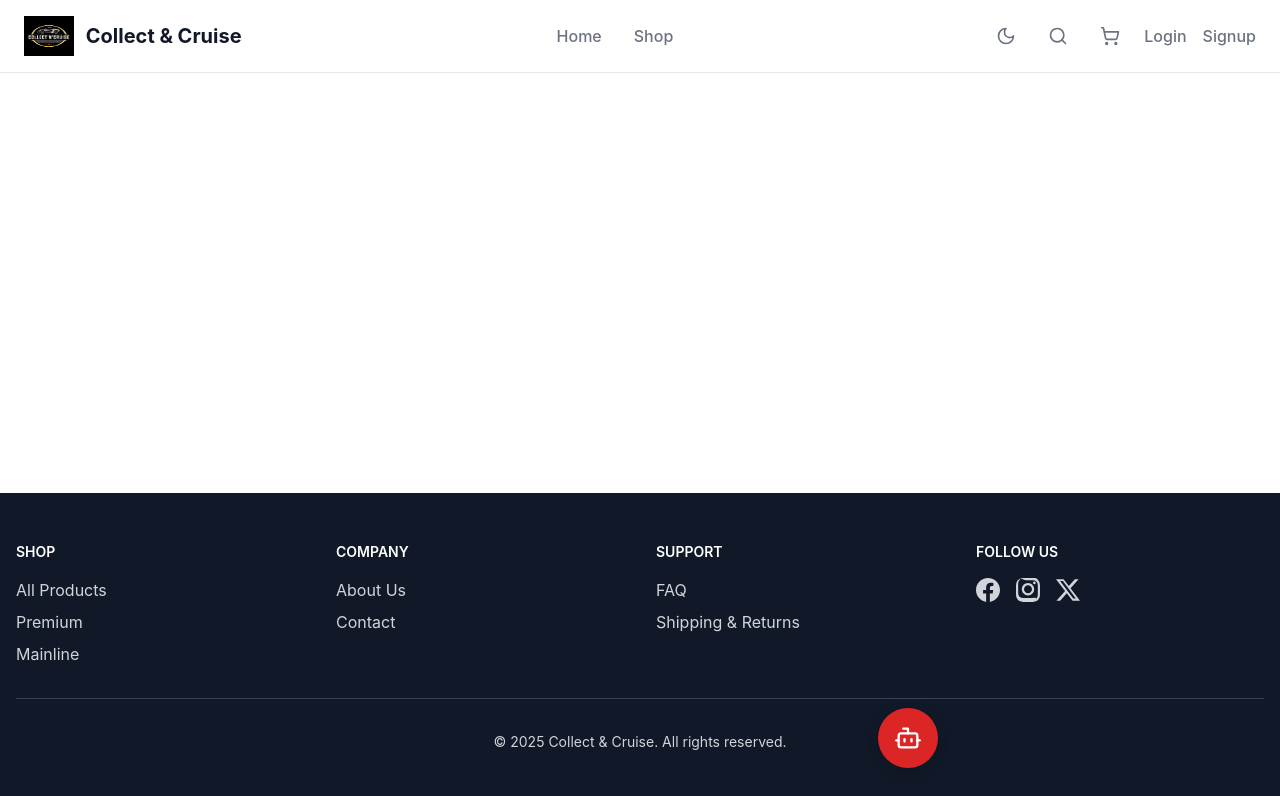
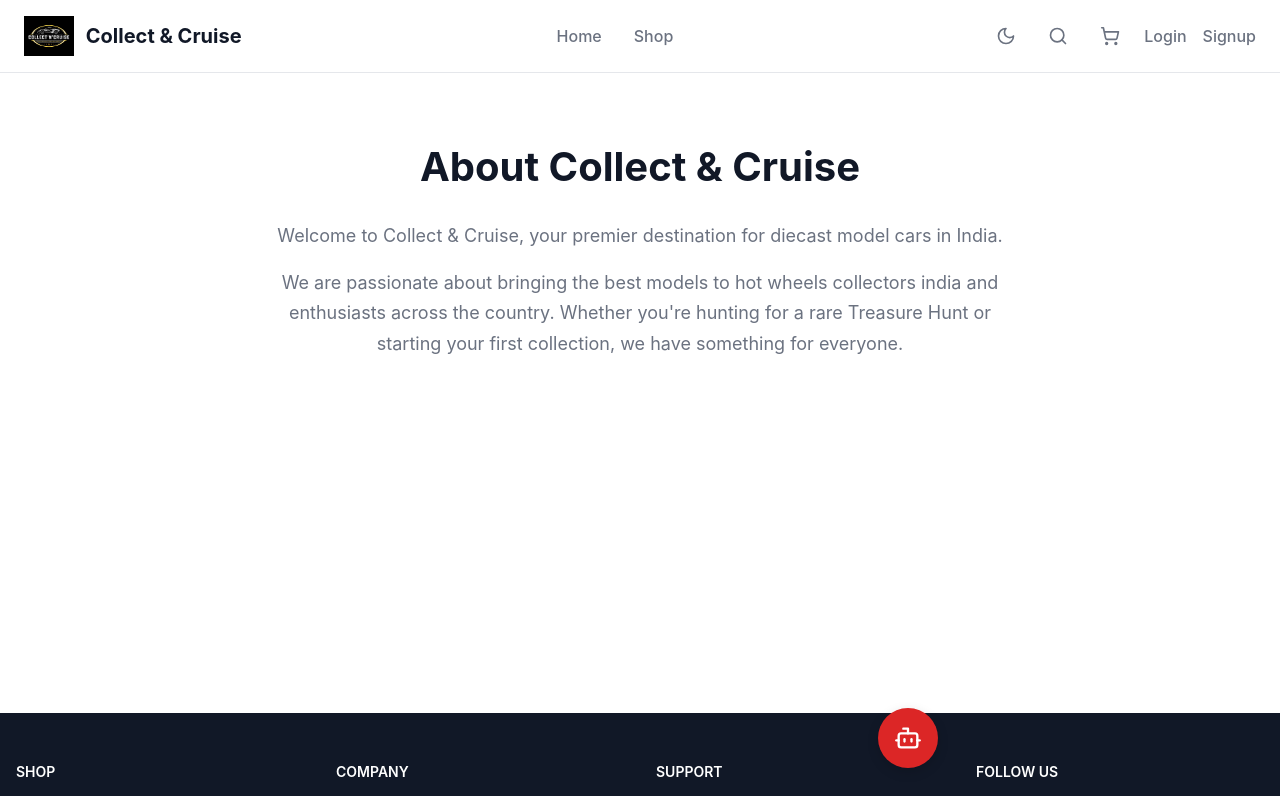
Before and after one commit to Abhijain01/collect-and-cruise, a React (Vite) app in the folder frontend/: page /about in a window 1280 px wide. Shown: the top 796 px of the page. Built offline with nearby package versions, Linux system fonts and the light colour scheme.

Commit message:
feat: implement SEO tags and About page

```diff
--- a/frontend/index.html
+++ b/frontend/index.html
@@ -4,7 +4,41 @@
     <meta charset="UTF-8" />
     <link rel="icon" type="image/svg+xml" href="/vite.svg" />
     <meta name="viewport" content="width=device-width, initial-scale=1.0" />
-    <title>Collect and Cruise</title>
+    <title>Collect & Cruise | Buy Diecast Model Cars & Hot Wheels Online India</title>
+    <meta name="description" content="Buy Hot Wheels, Matchbox, and Majorette diecast cars online in India. Shop for exclusive Treasure Hunts, Super Treasure Hunts, and Premium models at Collect & Cruise." />
+    <meta name="keywords" content="buy hot wheels india, diecast model cars online india, hot wheels treasure hunt 2026, hot wheels super treasure hunt, hot wheels collectors india, rare hot wheels cars, hot wheels premium" />
+
+    <link rel="canonical" href="https://collect-and-cruise.vercel.app" />
+
+    <!-- Open Graph tags -->
+    <meta property="og:title" content="Collect & Cruise | Buy Diecast Model Cars & Hot Wheels Online India" />
+    <meta property="og:description" content="Buy Hot Wheels, Matchbox, and Majorette diecast cars online in India. Shop for exclusive Treasure Hunts, Super Treasure Hunts, and Premium models at Collect & Cruise." />
+    <meta property="og:url" content="https://collect-and-cruise.vercel.app" />
+    <meta property="og:image" content="https://collect-and-cruise.vercel.app/images/hero-banner.png" />
+    <meta property="og:type" content="website" />
+    <meta property="og:site_name" content="Collect & Cruise" />
+
+    <!-- Twitter Card meta tags -->
+    <meta name="twitter:card" content="summary_large_image" />
+    <meta name="twitter:title" content="Collect & Cruise | Buy Diecast Model Cars & Hot Wheels Online India" />
+    <meta name="twitter:description" content="Buy Hot Wheels, Matchbox, and Majorette diecast cars online in India. Shop for exclusive Treasure Hunts, Super Treasure Hunts, and Premium models at Collect & Cruise." />
+    <meta name="twitter:image" content="https://collect-and-cruise.vercel.app/images/hero-banner.png" />
+
+    <!-- Organization JSON-LD -->
+    <script type="application/ld+json">
+      {
+        "@context": "https://schema.org",
+        "@type": "Organization",
+        "name": "Collect & Cruise",
+        "url": "https://collect-and-cruise.vercel.app",
+        "logo": "https://collect-and-cruise.vercel.app/vite.svg",
+        "description": "Buy Hot Wheels, Matchbox, and Majorette diecast cars online in India. Shop for exclusive Treasure Hunts, Super Treasure Hunts, and Premium models.",
+        "address": {
+          "@type": "PostalAddress",
+          "addressCountry": "IN"
+        }
+      }
+    </script>
 
     <!-- ✅ Google Analytics (GA4) Integration -->
     <!-- Replace with your actual Measurement ID (below is yours) -->
--- a/frontend/src/App.tsx
+++ b/frontend/src/App.tsx
@@ -4,6 +4,7 @@
 import Home from './pages/Home';
 import Shop from './pages/Shop';
 import ProductDetail from './pages/ProductDetail';
+import About from './pages/About';
 import Login from './pages/Login';
 import Signup from './pages/Signup';
 import styled from 'styled-components';
@@ -36,6 +37,7 @@
         <Routes>
           {/* Public Routes */}
           <Route path="/" element={<Home />} />
+          <Route path="/about" element={<About />} />
           <Route path="/shop" element={<Shop />} />
           <Route path="/product/:id" element={<ProductDetail />} />
           <Route path="/login" element={<Login />} />
--- /dev/null
+++ b/frontend/src/components/SEO.tsx
@@ -0,0 +1,60 @@
+import { Helmet } from 'react-helmet-async';
+
+interface SEOProps {
+  title: string;
+  description: string;
+  keywords?: string;
+  canonical?: string;
+  ogImage?: string;
+}
+
+const SEO: React.FC<SEOProps> = ({ title, description, keywords, canonical, ogImage }) => {
+  const currentUrl = window.location.href;
+  const siteName = "Collect & Cruise";
+
+  return (
+    <Helmet>
+      {/* Primary Meta Tags */}
+      <title>{title}</title>
+      <meta name="title" content={title} />
+      <meta name="description" content={description} />
+      {keywords && <meta name="keywords" content={keywords} />}
+
+      {/* Canonical URL */}
+      {canonical && <link rel="canonical" href={canonical} />}
+
+      {/* Open Graph / Facebook */}
+      <meta property="og:type" content="website" />
+      <meta property="og:url" content={canonical || currentUrl} />
+      <meta property="og:title" content={title} />
+      <meta property="og:description" content={description} />
+      <meta property="og:site_name" content={siteName} />
+      {ogImage && <meta property="og:image" content={ogImage} />}
+
+      {/* Twitter */}
+      <meta property="twitter:card" content="summary_large_image" />
+      <meta property="twitter:url" content={canonical || currentUrl} />
+      <meta property="twitter:title" content={title} />
+      <meta property="twitter:description" content={description} />
+      {ogImage && <meta property="twitter:image" content={ogImage} />}
+
+      {/* Organization JSON-LD Schema */}
+      <script type="application/ld+json">
+        {JSON.stringify({
+          "@context": "https://schema.org",
+          "@type": "Organization",
+          "name": "Collect & Cruise",
+          "url": "https://collect-and-cruise.vercel.app",
+          "logo": "https://collect-and-cruise.vercel.app/vite.svg",
+          "description": "Online diecast model car store selling Hot Wheels, Matchbox and Majorette to collectors in India.",
+          "address": {
+            "@type": "PostalAddress",
+            "addressCountry": "IN"
+          }
+        })}
+      </script>
+    </Helmet>
+  );
+};
+
+export default SEO;
--- /dev/null
+++ b/frontend/src/pages/About.tsx
@@ -0,0 +1,53 @@
+import styled from 'styled-components';
+import SEO from '../components/SEO';
+
+const PageWrapper = styled.div`
+  background-color: var(--color-background);
+  min-height: 80vh;
+`;
+
+const ContentContainer = styled.div`
+  max-width: 800px;
+  margin: 0 auto;
+  padding: 4rem 1rem;
+  text-align: center;
+`;
+
+const Title = styled.h1`
+  font-size: 2.5rem;
+  font-weight: 700;
+  color: var(--color-text);
+  margin-bottom: 1.5rem;
+`;
+
+const Text = styled.p`
+  font-size: 1.125rem;
+  color: var(--color-text-secondary);
+  line-height: 1.7;
+  margin-bottom: 1rem;
+`;
+
+const About = () => {
+  return (
+    <PageWrapper>
+      <SEO
+        title="About Us | Collect & Cruise"
+        description="Learn more about Collect & Cruise, your premier destination for hot wheels collectors india."
+        keywords="hot wheels collectors india, about collect and cruise, diecast cars"
+      />
+      <ContentContainer>
+        <Title>About Collect & Cruise</Title>
+        <Text>
+          Welcome to Collect & Cruise, your premier destination for diecast model cars in India.
+        </Text>
+        <Text>
+          We are passionate about bringing the best models to hot wheels collectors india and
+          enthusiasts across the country. Whether you're hunting for a rare Treasure Hunt or
+          starting your first collection, we have something for everyone.
+        </Text>
+      </ContentContainer>
+    </PageWrapper>
+  );
+};
+
+export default About;
--- a/frontend/src/pages/Home.tsx
+++ b/frontend/src/pages/Home.tsx
@@ -1,5 +1,5 @@
 import { useState, useEffect } from 'react';
-import { Helmet } from 'react-helmet-async';
+import SEO from '../components/SEO';
 import { Link } from 'react-router-dom';
 import styled from 'styled-components';
 import { getProducts } from '../services/api';
@@ -120,10 +120,11 @@
 
   return (
     <>
-      <Helmet>
-        <title>Collect and Cruise: Premium Diecast Cars</title>
-        <meta name="description" content="Shop the finest collectible vehicles, from Mainline to Premium. Your cruising adventure starts here." />
-      </Helmet>
+      <SEO
+        title="Collect and Cruise | Buy Diecast Model Cars & Hot Wheels Online India"
+        description="Shop the finest collectible vehicles online in India, from Mainline to Premium Hot Wheels, Matchbox, and Majorette. Your cruising adventure starts here."
+        keywords="buy hot wheels india, diecast model cars online india"
+      />
 
       {/* Hero Section */}
       <HeroSection>
--- a/frontend/src/pages/Shop.tsx
+++ b/frontend/src/pages/Shop.tsx
@@ -1,5 +1,5 @@
 import { useState, useEffect } from 'react';
-import { Helmet } from 'react-helmet-async';
+import SEO from '../components/SEO';
 import { useLocation, Link } from 'react-router-dom'; // Import Link
 import styled from 'styled-components';
 import { getProducts } from '../services/api';
@@ -106,9 +106,11 @@
 
   return (
     <>
-      <Helmet>
-        <title>{keyword ? `Search results for "${keyword}"` : 'Shop All Products'} | Collect and Cruise</title>
-      </Helmet>
+      <SEO
+        title={keyword ? `Search results for "${keyword}" | Collect and Cruise` : 'Shop Premium & Rare Diecast Cars | Collect and Cruise'}
+        description={keyword ? `Search results for ${keyword} diecast cars at Collect and Cruise.` : 'Browse our wide collection of rare hot wheels cars, hot wheels treasure hunt, and hot wheels premium models online.'}
+        keywords="hot wheels treasure hunt, hot wheels premium, rare hot wheels cars"
+      />
       <PageWrapper>
         <ContentContainer>
           <SectionTitle>
```
Also changed, not shown: frontend/package.json (+6 -7 lines), 1 other file (tests, documents, lock files or other folders).
